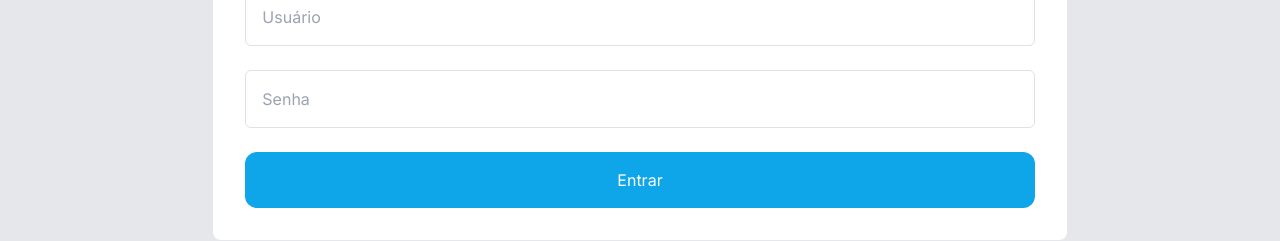
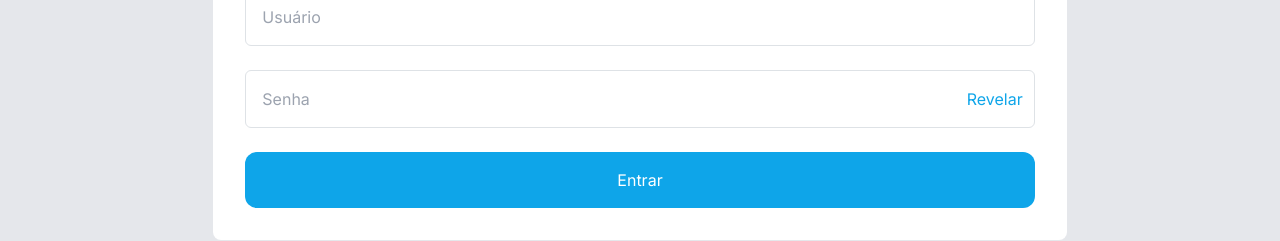
Before and after one commit to brunom-dev/project-Ecommerce, a React (Vite) app in the folder frontend/: page /login in a window 1280 px wide. Shown: the part 407-648 px from the top of the page. Built offline with nearby package versions, Linux system fonts and the light colour scheme.

Commit message:
botao de revelar

```diff
--- a/frontend/src/page/Login/index.tsx
+++ b/frontend/src/page/Login/index.tsx
@@ -8,7 +8,7 @@ import { toast } from "react-toastify";
 export function Login() {
     const [username, setUsername] = useState<string>("");
     const [password, setPassword] = useState<string>("");
-
+    const [isPasswordVisible, setIsPasswordVisible] = useState<boolean>(false);
     const [error, setError] = useState<string | null>(null);
 
     const navigate = useNavigate();
@@ -19,11 +19,8 @@ export function Login() {
         }
     }, [navigate]);
 
-
     function handleLogin() {
-
         if (!username || !password) {
-
             setError('Preencha todos os campos');
             return;
         }
@@ -31,12 +28,16 @@ export function Login() {
         const result = auth(username, password);
 
         if (result) {
-            toast.success("Sessão iniciada")
+            toast.success("Sessão iniciada");
             navigate("/admin");
         } else {
-            setError('Acesso negado!')
+            setError('Acesso negado!');
         }
     }
+
+    const togglePasswordVisibility = () => {
+        setIsPasswordVisible(!isPasswordVisible);
+    };
 
     return (
         <div className="min-h-screen bg-gray-200 flex justify-center items-start">
@@ -62,14 +63,21 @@ export function Login() {
                     />
                 </div>
 
-                <div className="mb-6">
+                <div className="mb-6 relative">
                     <input
-                        type="password"
+                        type={isPasswordVisible ? "text" : "password"}
                         placeholder="Senha"
                         value={password}
                         onChange={(e) => setPassword(e.target.value)}
                         className="w-full p-3 border border-gray-300 rounded-md focus:outline-none focus:ring-2 focus:ring-sky-500"
                     />
+                    <button
+                        type="button"
+                        onClick={togglePasswordVisibility}
+                        className="absolute top-1/2 right-3 transform -translate-y-1/2 text-sky-500"
+                    >
+                        {isPasswordVisible ? "Ocultar" : "Revelar"}
+                    </button>
                 </div>
 
                 {error && (
```
